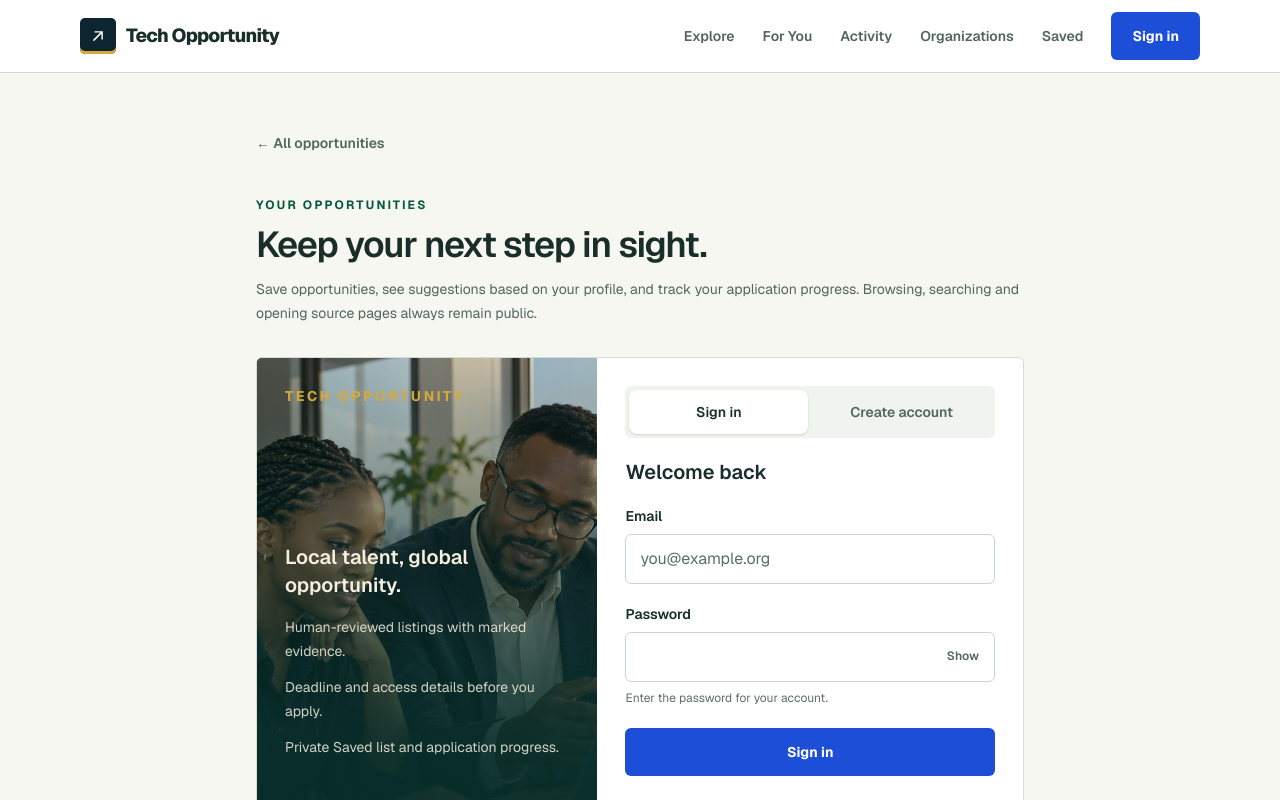
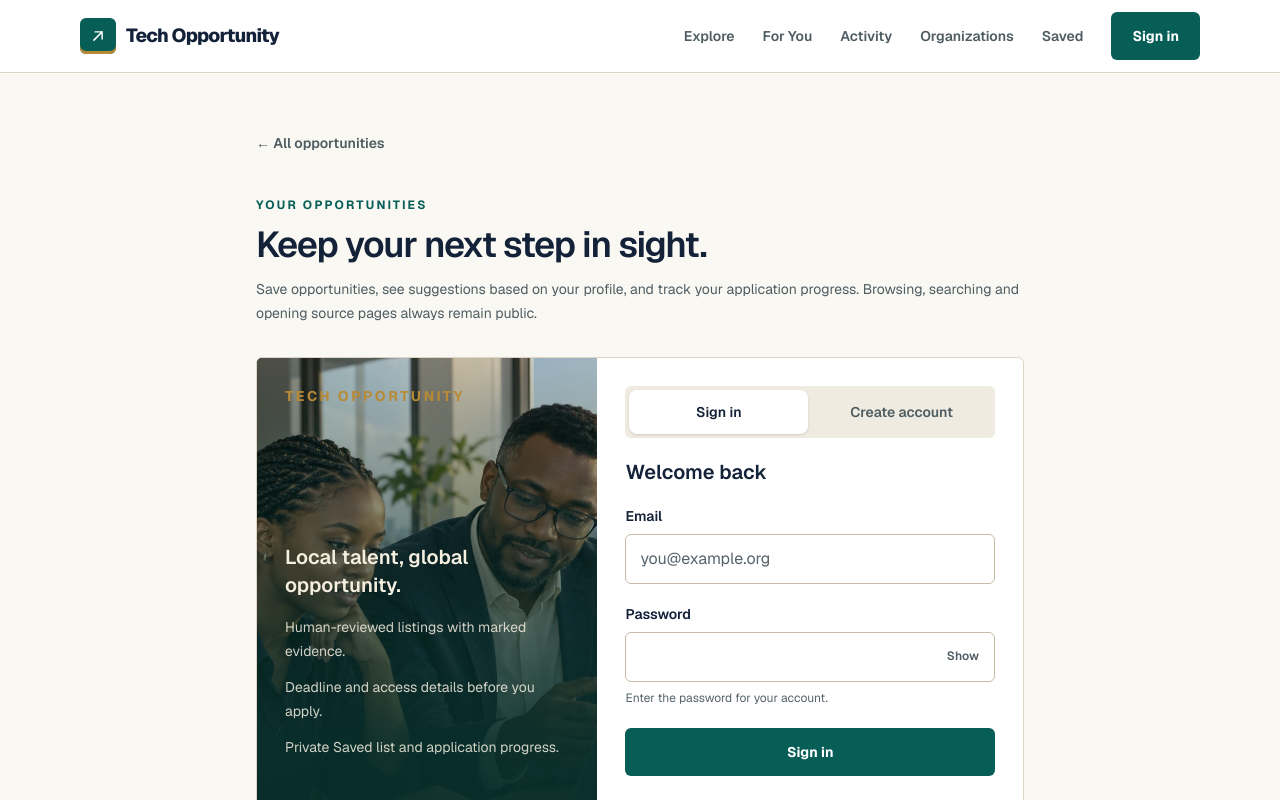
Before and after one commit to mohamedalizan2025-cpu/techopportunity-tanzania, a Next.js app: page /login in a window 1280 px wide. Shown: the top 800 px of the page. Built offline with nearby package versions, Linux system fonts and the light colour scheme; no server answers.

Commit message:
Civic Hybrid P0: teal/ivory/ink tokens, evidence hero, information-first cards, trust proof (staging only)

```diff
--- a/app/(home)/page.tsx
+++ b/app/(home)/page.tsx
@@ -1,5 +1,4 @@
 import Link from "next/link";
-import Image from "next/image";
 import { UiIcon } from "@/components/ui-icon";
 import { EmptyState } from "@/components/empty-state";
 import {
@@ -105,22 +104,36 @@ export default async function HomePage({ searchParams }: HomePageProps) {
       <section className={`border-b border-[var(--line)] ${isFiltered ? "bg-[var(--hero)]" : "hero-dark"}`}>
         <div className={`page-shell ${isFiltered ? "py-5" : "py-8 sm:py-12"}`}>
           <p className={isFiltered ? "eyebrow" : "eyebrow-gold"}>For Tanzania’s emerging talent</p>
-          <h1 className={isFiltered ? "mt-2 text-3xl font-semibold tracking-tight" : "hero-title font-display mt-4 text-[#f7f2e8]"}>
-            {isFiltered ? "Find your next opportunity" : <>Discover Opportunities.<br /><span className="text-[var(--gold)]">Build Your Future.</span></>}
+          <h1 className={isFiltered ? "mt-2 text-3xl font-semibold tracking-tight" : "hero-title font-display mt-4 max-w-3xl text-[#f7f2e8]"}>
+            {isFiltered ? "Find your next opportunity" : "Find opportunities worth acting on."}
           </h1>
           {!isFiltered ? (
-            <div className="mt-5 grid gap-8 lg:grid-cols-[minmax(0,0.92fr)_minmax(460px,1.08fr)] lg:items-center">
+            <div className="mt-5 grid gap-8 lg:grid-cols-[minmax(0,1fr)_minmax(0,1fr)] lg:items-start">
               <div className="min-w-0">
                 <p className="max-w-2xl text-base leading-7 hero-muted">
-                  Scholarships, internships, fellowships, competitions and more —
-                  in Tanzania, across Africa and globally. Each listing carries
-                  its source, deadline, and access evidence, so you can see
-                  what fits before you apply.
+                  Human-reviewed opportunities with eligibility evidence,
+                  deadlines and tools that help you move from discovery to
+                  application.
                 </p>
+                <div className="mt-6 flex flex-wrap gap-3">
+                  <Link
+                    href="/#opportunities"
+                    className="inline-flex min-h-12 items-center justify-center rounded-md bg-[var(--gold)] px-6 text-sm font-bold text-[#082f2b] transition hover:brightness-110 focus-visible:outline-none focus-visible:ring-2 focus-visible:ring-white focus-visible:ring-offset-2 focus-visible:ring-offset-[#082f2b]"
+                  >
+                    Explore opportunities
+                  </Link>
+                  <Link
+                    href="/for-you"
+                    className="inline-flex min-h-12 items-center justify-center rounded-md border border-white/25 px-6 text-sm font-semibold text-[#f7f2e8] transition hover:border-[var(--gold)] hover:text-[var(--gold)] focus-visible:outline-none focus-visible:ring-2 focus-visible:ring-[var(--gold)]"
+                  >
+                    Get recommendations
+                  </Link>
+                </div>
                 <form
                   action="/#opportunities"
                   method="get"
                   role="search"
+                  aria-label="Search opportunities"
                   className="mt-5 flex w-full max-w-xl gap-2"
                 >
                   <label htmlFor="hero-search" className="sr-only">
@@ -132,12 +145,12 @@ export default async function HomePage({ searchParams }: HomePageProps) {
                     name="q"
                     defaultValue={q ?? ""}
                     maxLength={120}
-                    placeholder="Try “AI”, “fellowship”, “internship”…"
+                    placeholder="Try “fellowship”, “internship”, “grant”…"
                     className="min-h-12 w-full min-w-0 rounded-md border border-white/25 bg-white/10 px-4 text-base text-[#f7f2e8] outline-none transition placeholder:text-[#c9d4cb]/70 focus:border-[var(--gold)] focus:ring-2 focus:ring-[var(--gold)]/40"
                   />
                   <button
                     type="submit"
-                    className="inline-flex min-h-12 shrink-0 items-center justify-center rounded-md bg-[var(--gold)] px-5 text-sm font-bold text-[#082f2b] transition hover:brightness-110 focus-visible:outline-none focus-visible:ring-2 focus-visible:ring-white focus-visible:ring-offset-2 focus-visible:ring-offset-[#082f2b]"
+                    className="inline-flex min-h-12 shrink-0 items-center justify-center rounded-md border border-white/25 px-5 text-sm font-semibold text-[#f7f2e8] transition hover:border-[var(--gold)] hover:text-[var(--gold)] focus-visible:outline-none focus-visible:ring-2 focus-visible:ring-white focus-visible:ring-offset-2 focus-visible:ring-offset-[#082f2b]"
                   >
                     Search
                   </button>
@@ -161,39 +174,33 @@ export default async function HomePage({ searchParams }: HomePageProps) {
                   <li className="inline-flex items-center gap-1.5"><UiIcon name="source" width="14" height="14" /> Source-linked</li>
                   <li className="inline-flex items-center gap-1.5"><UiIcon name="clock" width="14" height="14" /> Deadline-tracked</li>
                 </ul>
-                <InstallPrompt />
-                <div className="editorial-hero-mobile mt-6 lg:hidden">
-                  <Image
-                    src="/images/editorial/hero-students.webp"
-                    alt="Tanzanian university students collaborating in an innovation studio"
-                    fill
-                    preload
-                    sizes="100vw"
-                    className="object-cover"
-                  />
-                  <span className="editorial-photo-note">Tanzanian talent, pictured editorially</span>
-                </div>
               </div>
-              <div className="editorial-hero-media hidden lg:block">
-                <Image
-                  src="/images/editorial/hero-students.webp"
-                  alt="Tanzanian university students collaborating in an innovation studio"
-                  fill
-                  preload
-                  sizes="(max-width: 1200px) 46vw, 620px"
-                  className="object-cover"
-                />
-                <div className="editorial-hero-wash" aria-hidden="true" />
-                <div className="editorial-hero-card">
-                  <p className="eyebrow-gold">Built around action</p>
-                  <p className="mt-2 text-sm leading-6 text-[#f7f2e8]">
-                    From a verified call to a confident application — with the
-                    source, deadline and access evidence kept in view.
-                  </p>
-                  <a href="#trust-heading" className="mt-3 inline-flex text-sm font-semibold text-[var(--gold)] underline underline-offset-4">
-                    How evidence works
-                  </a>
-                </div>
+              <div
+                className="rounded-md border border-white/15 bg-white/5 p-6 sm:p-7"
+                aria-label="What every listing carries"
+              >
+                <p className="text-xs font-bold uppercase tracking-[0.14em] text-[var(--gold)]">Every listing carries</p>
+                <ul className="mt-4 space-y-4">
+                  {[
+                    { icon: "source", title: "Source evidence", body: "The authoritative source stays attached to every record." },
+                    { icon: "clock", title: "Structured deadlines", body: "Closing dates tracked; unknowns stated as unknown." },
+                    { icon: "globe", title: "Tanzania access checked", body: "Eligibility evidence where it exists — never inferred." },
+                    { icon: "shield", title: "Human publication", body: "Nothing goes public without human review. AI never decides eligibility." },
+                  ].map((row) => (
+                    <li key={row.title} className="flex items-start gap-3">
+                      <span aria-hidden="true" className="mt-0.5 grid h-9 w-9 shrink-0 place-items-center rounded-md bg-white/10 text-[var(--gold)]">
+                        <UiIcon name={row.icon as "source" | "clock" | "globe" | "shield"} width="18" height="18" />
+                      </span>
+                      <span className="min-w-0">
+                        <span className="block text-sm font-semibold text-[#f7f2e8]">{row.title}</span>
+                        <span className="mt-0.5 block text-sm leading-6 hero-muted">{row.body}</span>
+                      </span>
+                    </li>
+                  ))}
+                </ul>
+                <a href="#trust-heading" className="mt-5 inline-flex min-h-11 items-center text-sm font-semibold text-[var(--gold)] underline underline-offset-4">
+                  How evidence works →
+                </a>
               </div>
             </div>
           ) : null}
@@ -418,12 +425,13 @@ export default async function HomePage({ searchParams }: HomePageProps) {
           <h2 id="how-heading" className="font-display mt-3 max-w-2xl text-2xl font-semibold sm:text-3xl">
             More than a feed — a path from discovery to application.
           </h2>
-          <ol className="mt-8 grid gap-6 sm:grid-cols-2 lg:grid-cols-4">
+          <ol className="mt-8 grid gap-6 sm:grid-cols-2 lg:grid-cols-5">
             {[
               { n: "01", title: "Discover", body: "Find opportunities from Tanzania, Africa and globally in one place." },
-              { n: "02", title: "Understand", body: "See deadline, source, access evidence — and what is still unknown." },
-              { n: "03", title: "Prioritize", body: "Use your profile and Opportunity Intelligence to see relevance." },
-              { n: "04", title: "Act", body: "Save, mark Interested / Applying / Applied, then apply at the source." },
+              { n: "02", title: "Verify", body: "Check the source, deadline and access evidence — and what is still unknown." },
+              { n: "03", title: "Prioritize", body: "Order the shelf with your profile and plain reasons per suggestion." },
+              { n: "04", title: "Track", body: "Save, then mark Interested, Applying or Applied as you progress." },
+              { n: "05", title: "Apply", body: "Submit at the authoritative source. The platform never applies for you." },
             ].map((step) => (
               <li key={step.n} className="border-t-2 border-[var(--gold)] pt-4">
                 <p className="font-display text-3xl font-semibold text-[var(--accent-strong)]">{step.n}</p>
@@ -494,7 +502,7 @@ export default async function HomePage({ searchParams }: HomePageProps) {
           >
             More than another opportunity feed.
           </h2>
-          <div className="mt-8 grid gap-6 sm:grid-cols-3">
+          <div className="mt-8 grid gap-6 sm:grid-cols-2 lg:grid-cols-4">
             <div>
               <h3 className="flex items-center gap-2 font-semibold"><UiIcon name="source" width="18" height="18" /> Source evidence</h3>
               <p className="mt-2 text-sm leading-6 text-[var(--muted)]">
@@ -518,7 +526,14 @@ export default async function HomePage({ searchParams }: HomePageProps) {
                 another link. Use For You to prioritize with an optional
                 profile — these are your private notes.
               </p>
-              <Link href="/for-you" className="nav-link mt-2 -ml-3 underline underline-offset-4">Open For You →</Link>
+              <Link href="/for-you" className="mt-2 inline-flex min-h-11 items-center text-sm font-semibold text-[var(--brand)] underline underline-offset-4">Open For You →</Link>
+            </div>
+            <div>
+              <h3 className="flex items-center gap-2 font-semibold"><UiIcon name="shield" width="18" height="18" /> Assistance, not authority</h3>
+              <p className="mt-2 text-sm leading-6 text-[var(--muted)]">
+                Explanations help you read verified facts faster. AI never
+                decides eligibility, deadlines or trust — the evidence does.
+              </p>
             </div>
           </div>
         </div>
@@ -561,6 +576,9 @@ export default async function HomePage({ searchParams }: HomePageProps) {
           </div>
         </div>
       </section>
+      <div className="page-shell pb-10">
+        <InstallPrompt />
+      </div>
     </main>
   );
 }
--- a/app/globals.css
+++ b/app/globals.css
@@ -1,29 +1,42 @@
 @import "tailwindcss";
 
 :root {
-  --background: #f7f7f2;
-  --foreground: #192d29;
+  /* Civic Hybrid P0 tokens. Text pairs verified 2026-10-06; see
+     docs/CIVIC_HYBRID_DESIGN_SYSTEM_2026-10-06.md §2. Cobalt retired:
+     --primary* now aliases the teal family (no blue hex remains). */
+  --background: #FAF8F3;
+  --foreground: #132238;
   --surface: #ffffff;
-  --hero: #f0f2e9;
-  --muted-surface: #f0f3ee;
-  --muted: #53655e;
-  --subtle: #5c6e65;
-  --line: #d4ddd5;
-  --line-strong: #c7d7cd;
-  --accent: #08694f;
-  --accent-strong: #07583f;
-  --accent-soft: #dff1e7;
-  --brand-deep: #082f2b;
-  --brand-navy: #0d2530;
-  --brand-forest: #0e5a47;
-  --gold: #d7a93a;
-  --gold-soft: #f4e7c3;
-  --cream: #f7f2e8;
-  --primary: #1d4ed8;
-  --primary-deep: #163a5f;
-  --primary-ink: #0b1f33;
-  --primary-soft: #e3ebf7;
-  --primary-text: #1d4ed8;
+  --surface-raised: #ffffff;
+  --hero: #F0EBE1;
+  --muted-surface: #F0EBE1;
+  --muted: #4E5D62;
+  --subtle: #55636A;
+  --line: #DCD5C5;
+  --line-strong: #C6BCA4;
+  --brand: #075E57;
+  --brand-hover: #054A45;
+  --brand-soft: #DDEDE8;
+  --accent: #087F75;
+  --accent-strong: #075E57;
+  --accent-soft: #DDEDE8;
+  --brand-deep: #132238;
+  --brand-navy: #132238;
+  --brand-forest: #075E57;
+  --gold: #B88A36;
+  --gold-soft: #F5EAD0;
+  --cream: #FAF8F3;
+  --verified: #0B6B4F;
+  --verified-soft: #E4F3EA;
+  --warning: #7A5200;
+  --warning-soft: #FDF3E0;
+  --danger: #B3261E;
+  --danger-soft: #FCEBE9;
+  --primary: #075E57;
+  --primary-deep: #054A45;
+  --primary-ink: #132238;
+  --primary-soft: #DDEDE8;
+  --primary-text: #075E57;
 }
 
 @theme inline {
@@ -35,38 +48,56 @@
 @media (prefers-color-scheme: dark) {
   :root {
     color-scheme: dark;
-    --background: #0d1712;
-    --foreground: #edf6f0;
-    --surface: #13221a;
-    --hero: #101e17;
-    --muted-surface: #192a21;
-    --muted: #afc0b6;
-    --subtle: #8fa097;
-    --line: #263a2f;
-    --line-strong: #385144;
-    --accent: #15815e;
-    --accent-strong: #87d9b8;
-    --accent-soft: #183d2f;
+    --background: #0E1A26;
+    --foreground: #F5F1E8;
+    --surface: #16283A;
+    --surface-raised: #1B3049;
+    --hero: #13222F;
+    --muted-surface: #1A2C3E;
+    --muted: #C2CFD8;
+    --subtle: #A9B8C2;
+    --line: #2A3E55;
+    --line-strong: #3B4F68;
+    --brand: #2FB3A6;
+    --brand-hover: #35BFB2;
+    --brand-soft: #143B3A;
+    --accent: #2FB3A6;
+    --accent-strong: #7FD6A8;
+    --accent-soft: #143B3A;
+    --brand-deep: #0E1A26;
+    --brand-navy: #0E1A26;
+    --brand-forest: #2FB3A6;
+    --gold: #D3A85C;
+    --gold-soft: #2A230F;
+    --cream: #F5F1E8;
+    --verified: #7FD6A8;
+    --verified-soft: #12291F;
+    --warning: #F0C36D;
+    --warning-soft: #2A230F;
+    --danger: #F2A49E;
+    --danger-soft: #33110F;
   }
 
   .status-urgent {
-    background: #3d2f0a;
-    color: #ffd98a;
+    background: #2A230F;
+    color: #F0C36D;
   }
 
   :root {
-    --primary-text: #8fb0f5;
-    --primary-ink: #eef1f4;
-    --primary-soft: #1b2c47;
+    --primary: #2FB3A6;
+    --primary-deep: #35BFB2;
+    --primary-ink: #F5F1E8;
+    --primary-soft: #143B3A;
+    --primary-text: #2FB3A6;
   }
   .triage-action {
     background: var(--primary-soft);
-    color: #aec6f8;
+    color: var(--primary-text);
     border-color: var(--primary-text);
   }
   .status-active {
     background: var(--primary-soft);
-    color: #aec6f8;
+    color: var(--primary-text);
   }
 }
 
@@ -196,8 +227,8 @@ button:disabled {
   font-weight: 500;
 }
 .trust-badge-verified {
-  background: var(--accent-soft);
-  color: var(--accent-strong);
+  background: var(--verified-soft, #E4F3EA);
+  color: var(--verified, #0B6B4F);
 }
 /* Semantic triage badges: navy/gold for high value, blue for actionable,
    slate for ambiguous, amber for warnings. Green never marks triage. */
@@ -286,12 +317,13 @@ nav[aria-label="Staff"] .nav-link[aria-current="page"] {
     border-color 0.15s;
 }
 .button-primary {
-  background: var(--primary);
+  /* Fixed deep-teal brand button: white text holds 7.64 in both modes. */
+  background: #075E57;
   color: #fff;
   border: 1px solid transparent;
 }
 .button-primary:hover {
-  background: var(--primary-deep);
+  background: #054A45;
 }
 .button-secondary {
   background: var(--surface);
@@ -300,7 +332,7 @@ nav[aria-label="Staff"] .nav-link[aria-current="page"] {
 }
 .button-secondary:hover {
   background: var(--muted-surface);
-  border-color: var(--primary);
+  border-color: var(--brand);
 }
 .brand {
   display: inline-flex;
@@ -317,9 +349,9 @@ nav[aria-label="Staff"] .nav-link[aria-current="page"] {
   place-items: center;
   width: 36px;
   height: 36px;
-  border-radius: 5px;
+  border-radius: 6px;
   color: white;
-  background: var(--brand-navy);
+  background: #075E57;
   box-shadow: inset 0 -3px var(--gold);
 }
 .nav-link {
@@ -363,7 +395,7 @@ nav[aria-label="Staff"] .nav-link[aria-current="page"] {
   width: 100%;
 }
 .hero-title {
-  font-size: clamp(2rem, 4vw, 3.25rem);
+  font-size: clamp(2.25rem, 4.5vw, 3.5rem);
   font-weight: 600;
   letter-spacing: -0.045em;
   line-height: 1.12;
@@ -591,6 +623,11 @@ nav[aria-label="Staff"] .nav-link[aria-current="page"] {
   .opportunity-card-cover {
     margin: -20px -20px 0;
   }
+  /* Civic Hybrid P0: covers are desktop-only until real photography
+     arrives; cards stay information-first on mobile. */
+  .opportunity-card-cover {
+    display: none;
+  }
   .hero-title {
     max-width: 420px;
   }
--- a/components/install-prompt.tsx
+++ b/components/install-prompt.tsx
@@ -126,7 +126,7 @@ export function InstallPrompt() {
       <button
         type="button"
         onClick={install}
-        className="inline-flex min-h-11 items-center justify-center rounded-md bg-[var(--accent)] px-5 text-sm font-semibold text-white transition hover:bg-[#07543f]"
+        className="inline-flex min-h-11 items-center justify-center rounded-md bg-[var(--brand)] px-5 text-sm font-semibold text-white transition hover:bg-[var(--brand-hover)]"
       >
         Install
       </button>
```
Also changed, not shown: components/opportunity-card.tsx (+46 -51 lines).
